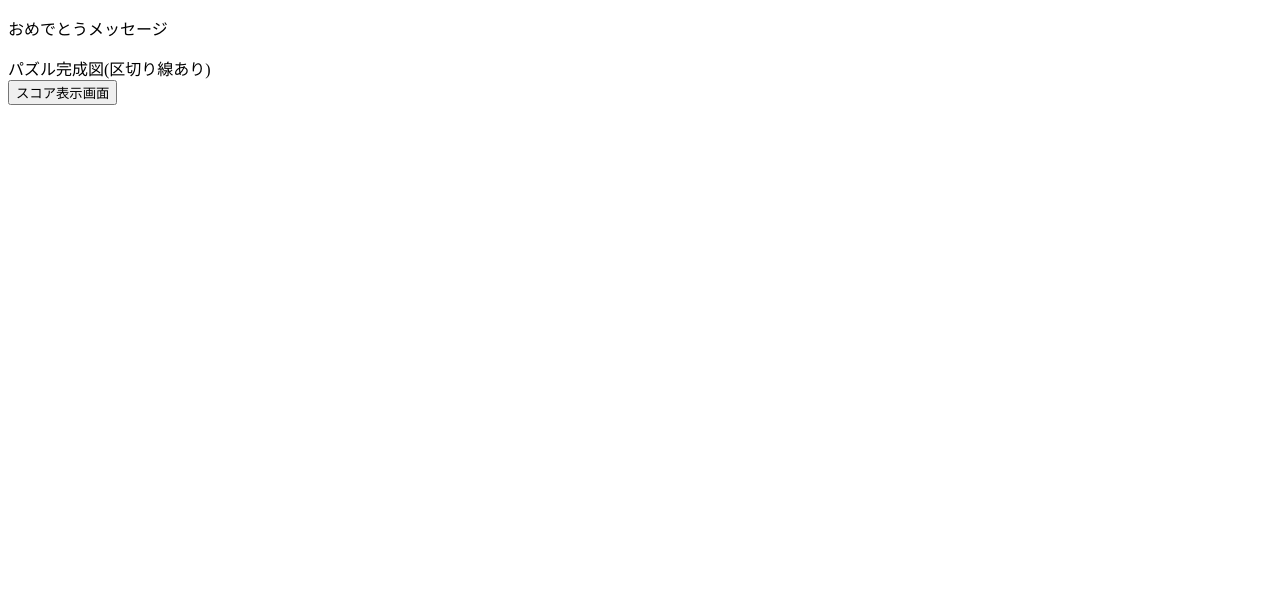
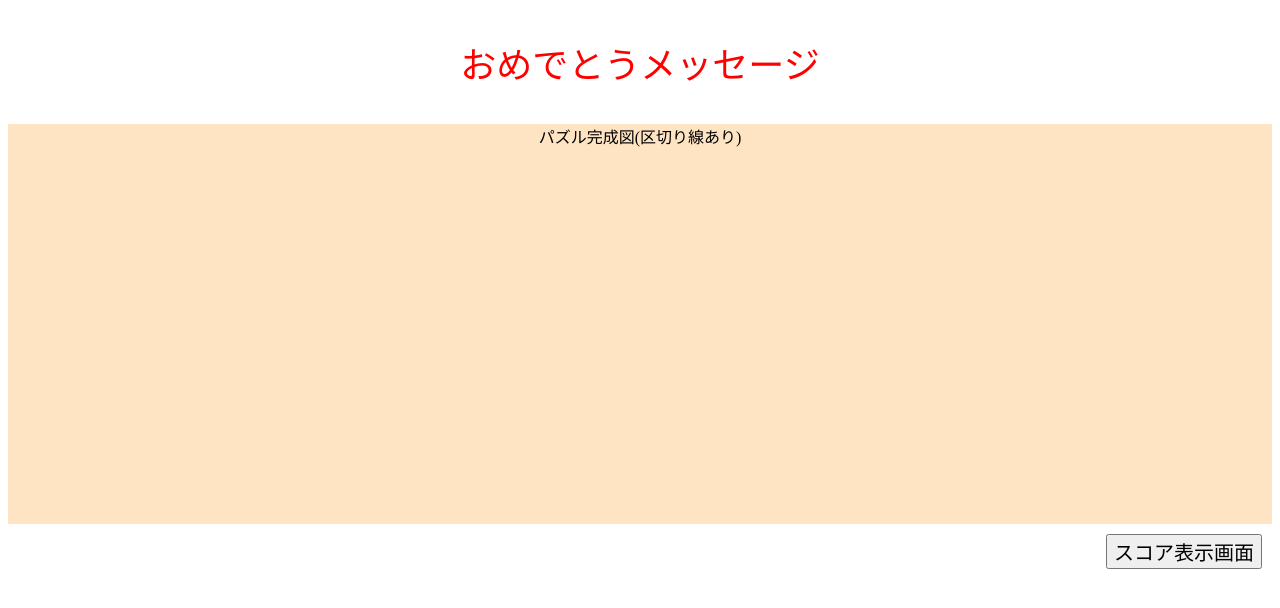
Before and after one commit to 2022AIT-OOP2-G08/Freesubject, a Flask app: page /gamecomp in a window 1280 px wide. Shown: the top 608 px of the page. Run offline with Flask 2, Linux system fonts and the light colour scheme.

Commit message:
デザインの修正

```diff
--- a/static/css/gamecomp.css
+++ b/static/css/gamecomp.css
@@ -0,0 +1,21 @@
+.game-result{
+    text-align: center;
+}
+
+.game-result p{
+    font-size: 36px;
+    color: red;
+}
+.display-puzzle{
+    width: auto;
+    height: 400px;
+    background-color: bisque;
+}
+.btn-pos{
+    margin: 10px;
+    text-align: right;
+}
+
+.score-btn{
+    font-size: 20px;
+}
--- a/templates/gamecomp.html
+++ b/templates/gamecomp.html
@@ -8,12 +8,14 @@
     <title>ゲーム終了画面</title>
 </head>
 <body>
-    <p>おめでとうメッセージ</p>
-    <div>
-        パズル完成図(区切り線あり)
+    <div class = "game-result">
+        <p>おめでとうメッセージ</p>
+        <div class="display-puzzle">
+            パズル完成図(区切り線あり)
+        </div>
     </div>
-    <div>
-        <button onclick="location.href='./gameplay'">スコア表示画面</button>
+    <div class="btn-pos">
+        <button onclick="location.href='./gameplay'" class="score-btn">スコア表示画面</button>
     </div>
 </body>
 </html>
```
